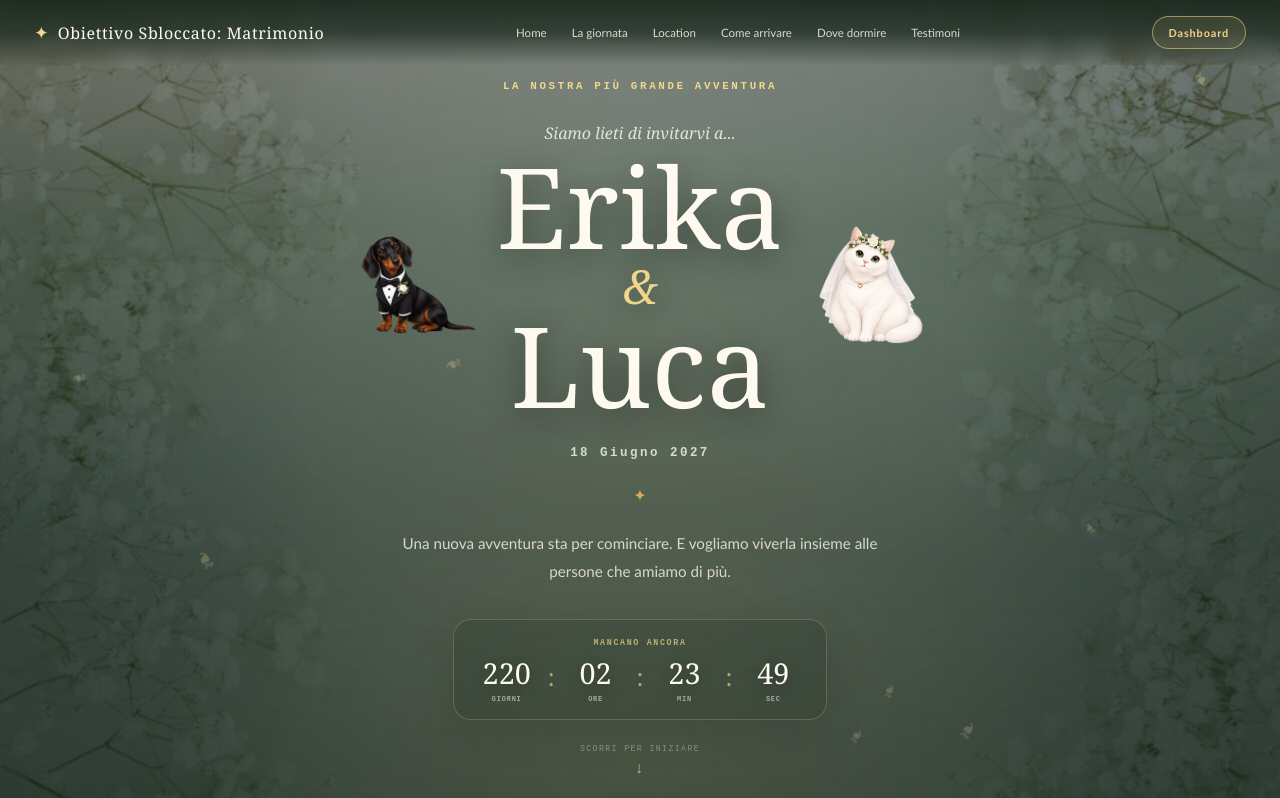
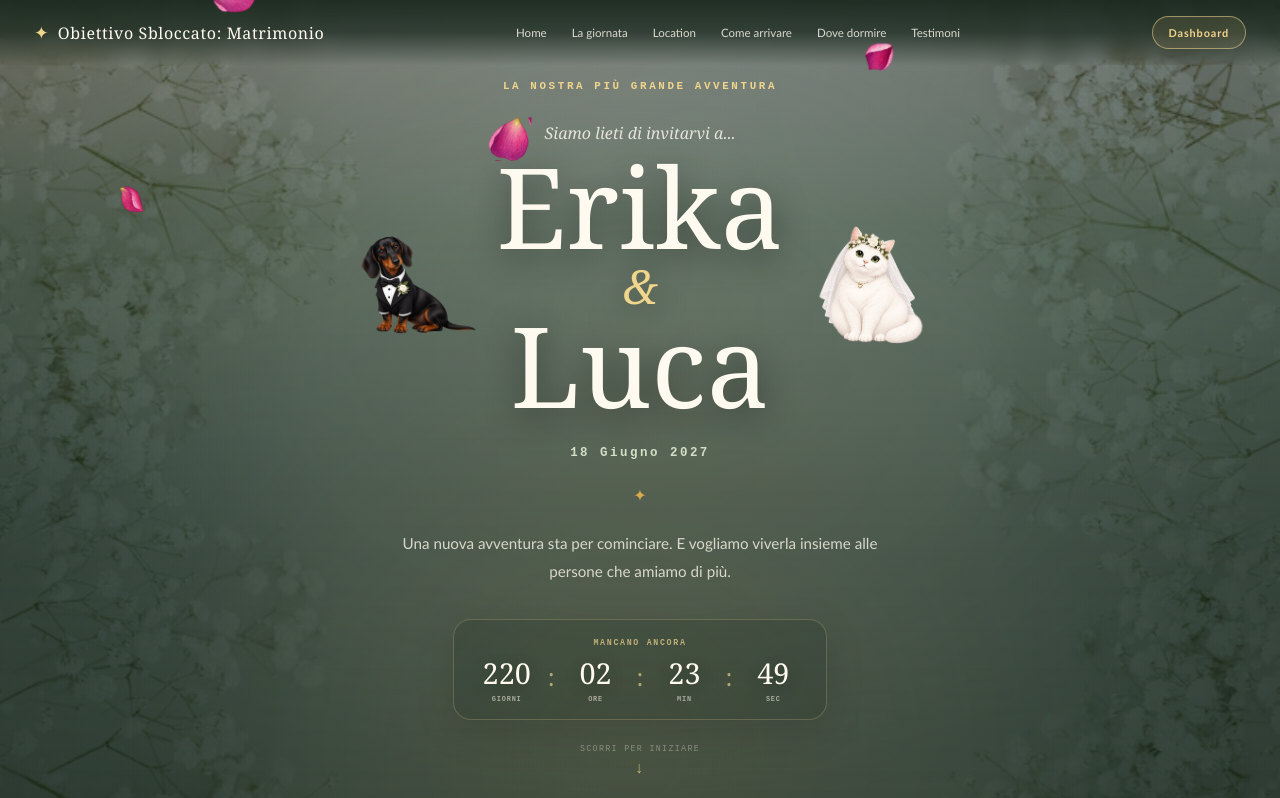
Before and after one commit to Luke932/the-greatest-adventure-frontend, an Angular app: page / in a window 1280 px wide. Shown: the top 798 px of the page. Built offline with nearby package versions, Linux system fonts and the light colour scheme.

Commit message:
update css petals

```diff
--- a/src/app/features/come-arrivare/pages/come-arrivare-page/come-arrivare-page.html
+++ b/src/app/features/come-arrivare/pages/come-arrivare-page/come-arrivare-page.html
@@ -2,7 +2,7 @@
 
   <app-navbar />
 
-  <div class="petals" aria-hidden="true">
+  <!-- <div class="petals" aria-hidden="true">
     <span>❧</span>
     <span>❧</span>
     <span>❧</span>
@@ -15,6 +15,20 @@
     <span>❧</span>
     <span>❧</span>
     <span>❧</span>
+  </div> -->
+
+  <div class="petals" aria-hidden="true">
+      <img src="images/petali/petal-01.png">
+      <img src="images/petali/petal-02.png">
+      <img src="images/petali/petal-03.png">
+      <img src="images/petali/petal-04.png">
+      <img src="images/petali/petal-05.png">
+      <img src="images/petali/petal-06.png">
+      <img src="images/petali/petal-07.png">
+      <img src="images/petali/petal-08.png">
+      <img src="images/petali/petal-09.png">
+      <img src="images/petali/petal-10.png">
+      <img src="images/petali/petal-11.png">
   </div>
 
   <main>
--- a/src/app/features/dove-dormire/pages/dove-dormire-page/dove-dormire-page.html
+++ b/src/app/features/dove-dormire/pages/dove-dormire-page/dove-dormire-page.html
@@ -5,7 +5,7 @@
   <!-- =========================================
        PETALI
        ========================================= -->
-  <div class="petals" aria-hidden="true">
+  <!-- <div class="petals" aria-hidden="true">
     <span>❧</span>
     <span>❧</span>
     <span>❧</span>
@@ -18,6 +18,20 @@
     <span>❧</span>
     <span>❧</span>
     <span>❧</span>
+  </div> -->
+
+  <div class="petals" aria-hidden="true">
+      <img src="images/petali/petal-01.png">
+      <img src="images/petali/petal-02.png">
+      <img src="images/petali/petal-03.png">
+      <img src="images/petali/petal-04.png">
+      <img src="images/petali/petal-05.png">
+      <img src="images/petali/petal-06.png">
+      <img src="images/petali/petal-07.png">
+      <img src="images/petali/petal-08.png">
+      <img src="images/petali/petal-09.png">
+      <img src="images/petali/petal-10.png">
+      <img src="images/petali/petal-11.png">
   </div>
 
 
--- a/src/app/features/giornata/pages/giornata-page/giornata-page.html
+++ b/src/app/features/giornata/pages/giornata-page/giornata-page.html
@@ -1,7 +1,7 @@
 <div class="wedding-page giornata-page">
 
   <app-navbar />
-
+<!--
   <div class="petals" aria-hidden="true">
     <span>❧</span>
     <span>❧</span>
@@ -15,6 +15,20 @@
     <span>❧</span>
     <span>❧</span>
     <span>❧</span>
+  </div> -->
+
+  <div class="petals" aria-hidden="true">
+      <img src="images/petali/petal-01.png">
+      <img src="images/petali/petal-02.png">
+      <img src="images/petali/petal-03.png">
+      <img src="images/petali/petal-04.png">
+      <img src="images/petali/petal-05.png">
+      <img src="images/petali/petal-06.png">
+      <img src="images/petali/petal-07.png">
+      <img src="images/petali/petal-08.png">
+      <img src="images/petali/petal-09.png">
+      <img src="images/petali/petal-10.png">
+      <img src="images/petali/petal-11.png">
   </div>
 
   <main>
--- a/src/app/features/home/pages/home-page/home-page.html
+++ b/src/app/features/home/pages/home-page/home-page.html
@@ -5,7 +5,7 @@
   <!-- =========================================
        PETALI
        ========================================= -->
-  <div class="petals" aria-hidden="true">
+  <!-- <div class="petals" aria-hidden="true">
     <span>❧</span>
     <span>❧</span>
     <span>❧</span>
@@ -18,6 +18,20 @@
     <span>❧</span>
     <span>❧</span>
     <span>❧</span>
+  </div> -->
+
+  <div class="petals" aria-hidden="true">
+      <img src="images/petali/petal-01.png">
+      <img src="images/petali/petal-02.png">
+      <img src="images/petali/petal-03.png">
+      <img src="images/petali/petal-04.png">
+      <img src="images/petali/petal-05.png">
+      <img src="images/petali/petal-06.png">
+      <img src="images/petali/petal-07.png">
+      <img src="images/petali/petal-08.png">
+      <img src="images/petali/petal-09.png">
+      <img src="images/petali/petal-10.png">
+      <img src="images/petali/petal-11.png">
   </div>
 
 
--- a/src/app/features/invite/pages/invite-page/invite-page.css
+++ b/src/app/features/invite/pages/invite-page/invite-page.css
@@ -126,6 +126,59 @@
    ======================================== */
 
 .petals {
+    position: fixed;
+    inset: 0;
+    overflow: hidden;
+    pointer-events: none;
+    z-index: 999;
+}
+
+.petals img {
+    position: absolute;
+    top: -100px;
+    width: 38px;
+    height: auto;
+    opacity: 0;
+    animation: falling 13s linear infinite;
+}
+
+.petals img:nth-child(1) { left: 5%; width: 35px; animation-delay: 0s; }
+.petals img:nth-child(2) { left: 15%; width: 45px; animation-delay: 3s; }
+.petals img:nth-child(3) { left: 25%; width: 30px; animation-delay: 6s; }
+.petals img:nth-child(4) { left: 35%; width: 42px; animation-delay: 1s; }
+.petals img:nth-child(5) { left: 45%; width: 32px; animation-delay: 5s; }
+.petals img:nth-child(6) { left: 55%; width: 48px; animation-delay: 8s; }
+.petals img:nth-child(7) { left: 65%; width: 35px; animation-delay: 2s; }
+.petals img:nth-child(8) { left: 75%; width: 40px; animation-delay: 7s; }
+.petals img:nth-child(9) { left: 85%; width: 30px; animation-delay: 4s; }
+.petals img:nth-child(10) { left: 95%; width: 44px; animation-delay: 9s; }
+.petals img:nth-child(11) { left: 50%; width: 28px; animation-delay: 11s; }
+
+@keyframes falling {
+    0% {
+        transform: translate3d(0, -10vh, 0) rotate(0deg);
+        opacity: 0;
+    }
+
+    10% {
+        opacity: 0.95;
+    }
+
+    50% {
+        transform: translate3d(65px, 50vh, 0) rotate(300deg);
+    }
+
+    90% {
+        opacity: 0.9;
+    }
+
+    100% {
+        transform: translate3d(-50px, 110vh, 0) rotate(650deg);
+        opacity: 0;
+    }
+}
+
+/* .petals {
   position: fixed;
   inset: 0;
 
@@ -244,7 +297,7 @@
 
     opacity: 0;
   }
-}
+} */
 
 
 /* ========================================
@@ -1628,10 +1681,10 @@
 
 @media (prefers-reduced-motion: reduce) {
 
-  .petals span,
+  /* .petals span,
   .loading-icon {
     animation: none;
-  }
+  } */
 
   .companion-card,
   .add-companion-button,
--- a/src/app/features/invite/pages/invite-page/invite-page.html
+++ b/src/app/features/invite/pages/invite-page/invite-page.html
@@ -2,13 +2,27 @@
 
   <main class="invite-page loading-page">
 
-    <div class="petals" aria-hidden="true">
+    <!-- <div class="petals" aria-hidden="true">
       <span>❧</span>
       <span>❧</span>
       <span>❧</span>
       <span>❧</span>
       <span>❧</span>
       <span>❧</span>
+    </div> -->
+
+    <div class="petals" aria-hidden="true">
+      <img src="images/petali/petal-01.png">
+      <img src="images/petali/petal-02.png">
+      <img src="images/petali/petal-03.png">
+      <img src="images/petali/petal-04.png">
+      <img src="images/petali/petal-05.png">
+      <img src="images/petali/petal-06.png">
+      <img src="images/petali/petal-07.png">
+      <img src="images/petali/petal-08.png">
+      <img src="images/petali/petal-09.png">
+      <img src="images/petali/petal-10.png">
+      <img src="images/petali/petal-11.png">
     </div>
 
     <div class="loading-card">
@@ -29,11 +43,25 @@
 
   <main class="invite-page error-page">
 
-    <div class="petals" aria-hidden="true">
+    <!-- <div class="petals" aria-hidden="true">
       <span>❧</span>
       <span>❧</span>
       <span>❧</span>
       <span>❧</span>
+    </div> -->
+
+    <div class="petals" aria-hidden="true">
+      <img src="images/petali/petal-01.png">
+      <img src="images/petali/petal-02.png">
+      <img src="images/petali/petal-03.png">
+      <img src="images/petali/petal-04.png">
+      <img src="images/petali/petal-05.png">
+      <img src="images/petali/petal-06.png">
+      <img src="images/petali/petal-07.png">
+      <img src="images/petali/petal-08.png">
+      <img src="images/petali/petal-09.png">
+      <img src="images/petali/petal-10.png">
+      <img src="images/petali/petal-11.png">
     </div>
 
     <section class="invite-card error-card">
@@ -67,7 +95,7 @@
   <main class="invite-page">
 
     <!-- DECORAZIONE -->
-    <div class="petals" aria-hidden="true">
+    <!-- <div class="petals" aria-hidden="true">
       <span>❧</span>
       <span>❧</span>
       <span>❧</span>
@@ -78,6 +106,20 @@
       <span>❧</span>
       <span>❧</span>
       <span>❧</span>
+    </div> -->
+
+    <div class="petals" aria-hidden="true">
+      <img src="images/petali/petal-01.png">
+      <img src="images/petali/petal-02.png">
+      <img src="images/petali/petal-03.png">
+      <img src="images/petali/petal-04.png">
+      <img src="images/petali/petal-05.png">
+      <img src="images/petali/petal-06.png">
+      <img src="images/petali/petal-07.png">
+      <img src="images/petali/petal-08.png">
+      <img src="images/petali/petal-09.png">
+      <img src="images/petali/petal-10.png">
+      <img src="images/petali/petal-11.png">
     </div>
 
 
--- a/src/app/features/location/pages/location-page/location-page.html
+++ b/src/app/features/location/pages/location-page/location-page.html
@@ -2,7 +2,7 @@
 
   <app-navbar />
 
-  <div class="petals" aria-hidden="true">
+  <!-- <div class="petals" aria-hidden="true">
     <span>❧</span>
     <span>❧</span>
     <span>❧</span>
@@ -15,6 +15,20 @@
     <span>❧</span>
     <span>❧</span>
     <span>❧</span>
+  </div> -->
+
+  <div class="petals" aria-hidden="true">
+      <img src="images/petali/petal-01.png">
+      <img src="images/petali/petal-02.png">
+      <img src="images/petali/petal-03.png">
+      <img src="images/petali/petal-04.png">
+      <img src="images/petali/petal-05.png">
+      <img src="images/petali/petal-06.png">
+      <img src="images/petali/petal-07.png">
+      <img src="images/petali/petal-08.png">
+      <img src="images/petali/petal-09.png">
+      <img src="images/petali/petal-10.png">
+      <img src="images/petali/petal-11.png">
   </div>
 
   <main>
--- a/src/app/features/testimoni/pages/testimoni-page/testimoni-page.html
+++ b/src/app/features/testimoni/pages/testimoni-page/testimoni-page.html
@@ -2,7 +2,7 @@
 
   <app-navbar />
 
-  <div class="petals" aria-hidden="true">
+  <!-- <div class="petals" aria-hidden="true">
     <span>❧</span>
     <span>❧</span>
     <span>❧</span>
@@ -15,6 +15,20 @@
     <span>❧</span>
     <span>❧</span>
     <span>❧</span>
+  </div> -->
+
+  <div class="petals" aria-hidden="true">
+      <img src="images/petali/petal-01.png">
+      <img src="images/petali/petal-02.png">
+      <img src="images/petali/petal-03.png">
+      <img src="images/petali/petal-04.png">
+      <img src="images/petali/petal-05.png">
+      <img src="images/petali/petal-06.png">
+      <img src="images/petali/petal-07.png">
+      <img src="images/petali/petal-08.png">
+      <img src="images/petali/petal-09.png">
+      <img src="images/petali/petal-10.png">
+      <img src="images/petali/petal-11.png">
   </div>
 
   <main>
--- a/src/app/shared/styles/wedding-theme.css
+++ b/src/app/shared/styles/wedding-theme.css
@@ -276,6 +276,59 @@ img {
    ========================================================= */
 
 .wedding-page .petals {
+    position: fixed;
+    inset: 0;
+    overflow: hidden;
+    pointer-events: none;
+    z-index: 999;
+}
+
+.wedding-page .petals img {
+    position: absolute;
+    top: -100px;
+    width: 38px;
+    height: auto;
+    opacity: 0;
+    animation: falling 13s linear infinite;
+}
+
+.wedding-page .petals img:nth-child(1) { left: 5%; width: 35px; animation-delay: 0s; }
+.wedding-page .petals img:nth-child(2) { left: 15%; width: 45px; animation-delay: 3s; }
+.wedding-page .petals img:nth-child(3) { left: 25%; width: 30px; animation-delay: 6s; }
+.wedding-page .petals img:nth-child(4) { left: 35%; width: 42px; animation-delay: 1s; }
+.wedding-page .petals img:nth-child(5) { left: 45%; width: 32px; animation-delay: 5s; }
+.wedding-page .petals img:nth-child(6) { left: 55%; width: 48px; animation-delay: 8s; }
+.wedding-page .petals img:nth-child(7) { left: 65%; width: 35px; animation-delay: 2s; }
+.wedding-page .petals img:nth-child(8) { left: 75%; width: 40px; animation-delay: 7s; }
+.wedding-page .petals img:nth-child(9) { left: 85%; width: 30px; animation-delay: 4s; }
+.wedding-page .petals img:nth-child(10) { left: 95%; width: 44px; animation-delay: 9s; }
+.wedding-page .petals img:nth-child(11) { left: 50%; width: 28px; animation-delay: 11s; }
+
+@keyframes falling {
+    0% {
+        transform: translate3d(0, -10vh, 0) rotate(0deg);
+        opacity: 0;
+    }
+
+    10% {
+        opacity: 0.95;
+    }
+
+    50% {
+        transform: translate3d(65px, 50vh, 0) rotate(300deg);
+    }
+
+    90% {
+        opacity: 0.9;
+    }
+
+    100% {
+        transform: translate3d(-50px, 110vh, 0) rotate(650deg);
+        opacity: 0;
+    }
+}
+
+/* .wedding-page .petals {
 
   position: fixed;
 
@@ -320,14 +373,14 @@ img {
     wedding-petal-sway
     ease-in-out
     infinite;
-}
+} */
 
 
 /* -----------------------------------------
    POSIZIONAMENTO PETALI
    ----------------------------------------- */
 
-.wedding-page .petals span:nth-child(1) {
+/* .wedding-page .petals span:nth-child(1) {
   left: 5%;
   animation-duration: 11s, 3s;
   animation-delay: 0s, 0s;
@@ -420,7 +473,7 @@ img {
   animation-duration: 14s, 3.5s;
   animation-delay: -6s, -2s;
   font-size: 18px;
-}
+} */
 
 
 /* =========================================================
```
Also changed, not shown: src/app/features/auth/pages/login/login.html (+9 -1 lines).
